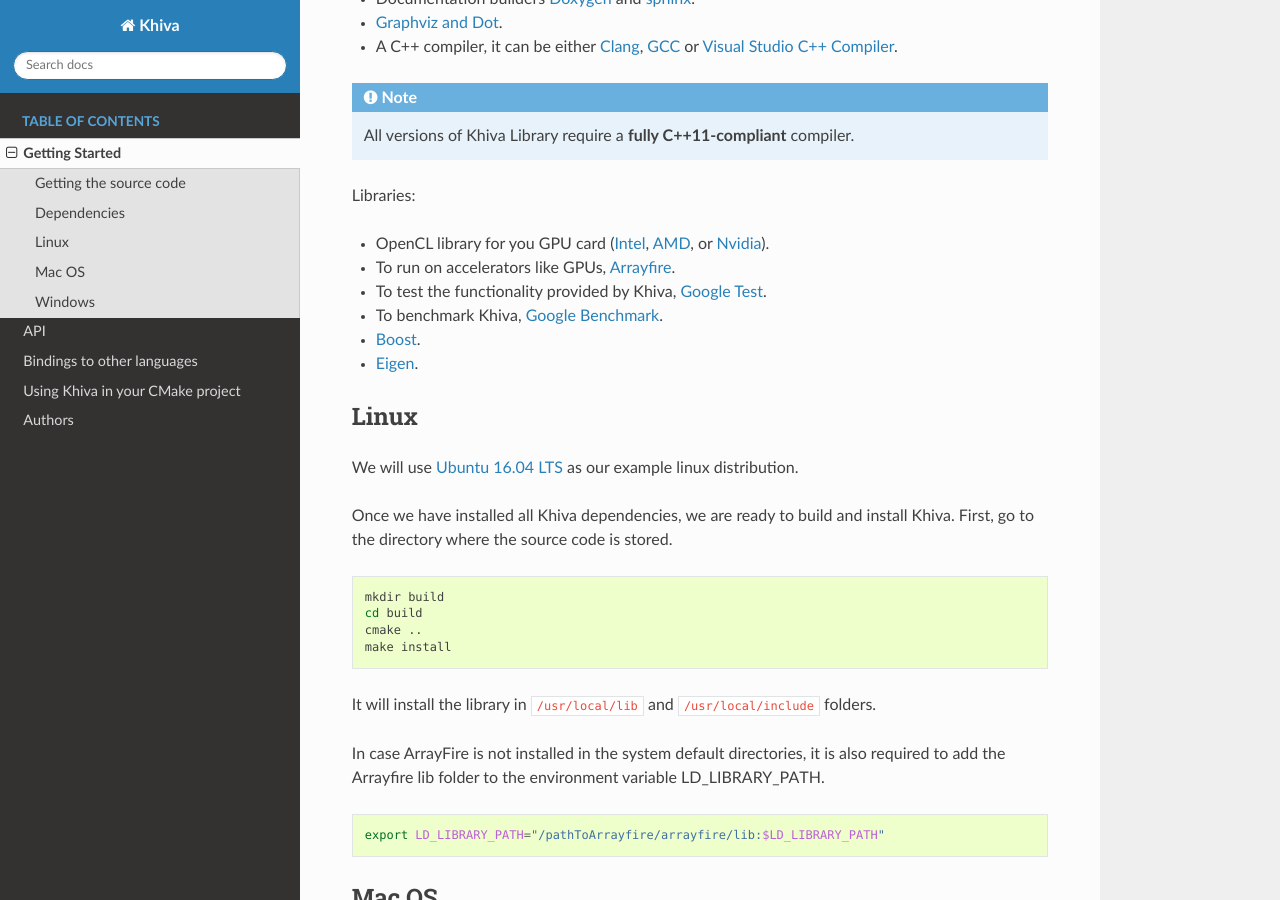
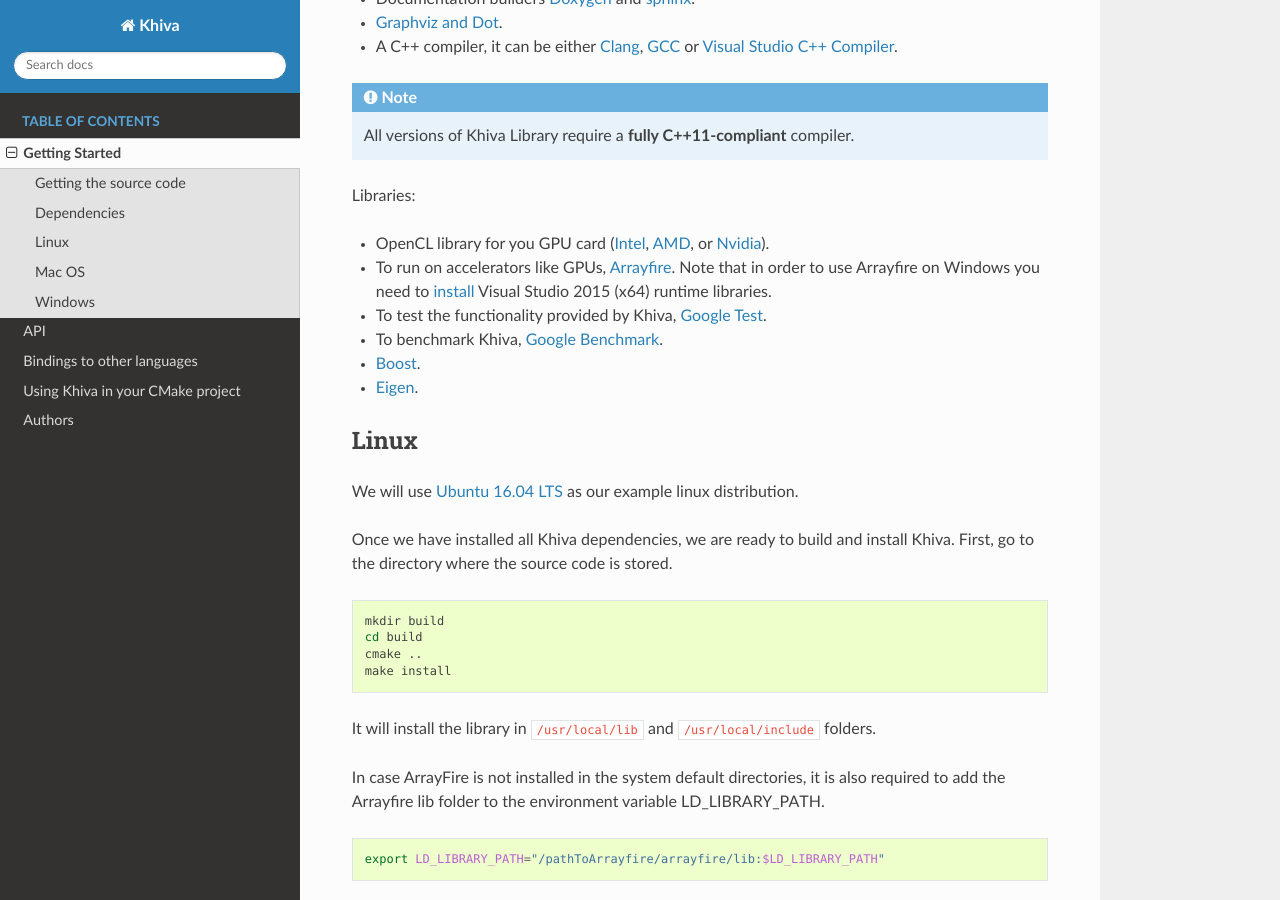
Before and after one commit to shapelets/khiva, a Sphinx documentation site: the page built from doc/sphinx/source/gettingStarted.rst, in a window 1280 px wide and 900 px high, scrolled down 616 px. Built offline with Sphinx 7.4.7 and the Read the Docs theme 2.0.0, drawn with Linux system fonts in a browser that asks for light colours.

Commit message:
Note about cpp Visual runtime libraries added [skip ci]

```diff
--- a/doc/sphinx/source/gettingStarted.rst
+++ b/doc/sphinx/source/gettingStarted.rst
@@ -39,7 +39,7 @@
 Libraries:
 
 * OpenCL library for you GPU card (`Intel <https://software.intel.com/en-us/intel-opencl/download>`_, `AMD <https://support.amd.com/en-us/download>`_, or `Nvidia <https://developer.nvidia.com/opencl>`_).
-* To run on accelerators like GPUs, `Arrayfire <https://arrayfire.com/download/>`_.
+* To run on accelerators like GPUs, `Arrayfire <https://arrayfire.com/download/>`_. Note that in order to use Arrayfire on Windows you need to `install <https://www.microsoft.com/en-in/download/details.aspx?id=48145>`_ Visual Studio 2015 (x64) runtime libraries.
 * To test the functionality provided by Khiva, `Google Test <https://github.com/google/googletest>`_.
 * To benchmark Khiva, `Google Benchmark <https://github.com/google/benchmark>`_.
 * `Boost <https://www.boost.org/users/download/>`_.
```
